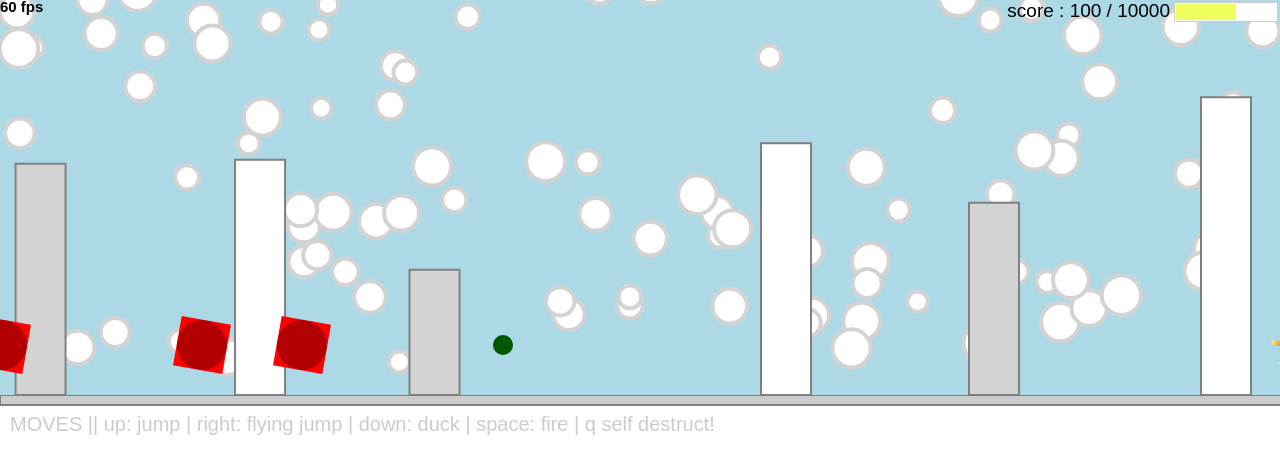
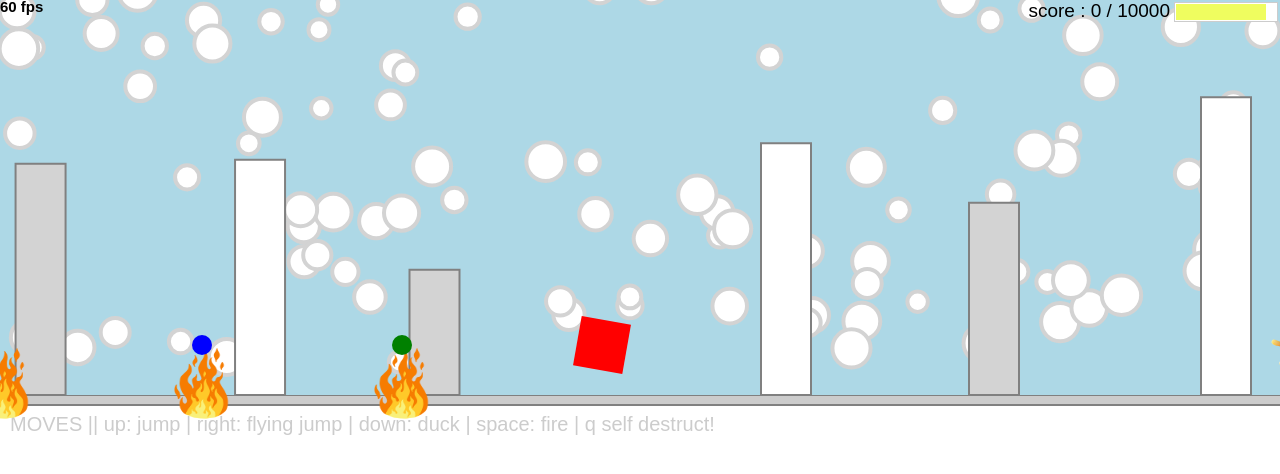
Before and after one commit to HaykTsh/HaykTsh.github.io, a website: page projects/runtime/index.html in a window 1280 px wide. Drawn offline with Linux system fonts and the light colour scheme.

Commit message:
image dump

```diff
--- a/projects/runtime/js/level01.js
+++ b/projects/runtime/js/level01.js
@@ -16,43 +16,118 @@ var level01 = function (window) {
            "number": 1,
            "speed": -3,
            "gameItems": [
-                { "type": "sawblade", "x": 400, "y": groundY },
-                { "type": "sawblade", "x": 600, "y": groundY },
-                { "type": "sawblade", "x": 800, "y": groundY },
-                { "type": "enemy", "x": 900, "y": groundY - 50},
-                { "type": "reward", "x": 500, "y": groundY - 50},
-                { "type": "health", "x": 700, "y": groundY  - 50},
-                //{ "type": "obstacle", "x": 900, "y": groundY },
+               { "type": "obstacle", "x": 1000, "y": 0 },
+               { "type": "obstacle", "x": 600, "y": 0 },
+               { "type": "obstacle", "x": 800, "y": 0 },
+               { "type": "enemy", "x": 900, "y":  50},
+               { "type": "reward", "x": 500, "y": 50},
+               { "type": "health", "x": 700, "y": 50}
            ]
        };
+
+        var obj;
+        var objX;
+        var objY;
+        var objType;
+
+       for (var i = 0; i < levelData.gameItems.length; i++) {
+
+            obj = levelData.gameItems[i];
+            objX = obj.x;
+            objY = obj.y;
+            objType = obj.type;
+
+            if (objType === 'obstacle') {
+
+                createObstacle(objX, objY);
+            }
+            else if (objType === 'enemy') {
+
+                createEnemy(objX, objY);
+            }
+            else if (objType === 'reward') {
+
+                createReward(objX, objY);
+            }
+            else{
+
+                createHealth(objX, objY);
+            }
+       }
+
        window.levelData = levelData;
        // set this to true or false depending on if you want to see hitzones
-        game.setDebugMode(true);
+       game.setDebugMode(false);
 
        // TODO 6 and on go here
        // BEGIN EDITING YOUR CODE HERE
 
-        // Saw
+       // Saw / Pitchforks / Fire
 
-        function createSawBlade(x, y) {
+       function createObstacle(x, y) {
 
            var hitZoneSize = 25;
            var damageFromObstacle = 10;
-            var sawBladeHitZone = game.createObstacle(hitZoneSize, damageFromObstacle);
+           var obstacleHitZone= game.createObstacle(hitZoneSize, damageFromObstacle);
 
-            sawBladeHitZone.x = x;
-            sawBladeHitZone.y = groundY - y;
-            game.addGameItem(sawBladeHitZone);
+           obstacleHitZone.x = x;
+           obstacleHitZone.y = groundY - y;
+           game.addGameItem(obstacleHitZone);
 
-            var obstacleImage = draw.bitmap('img/sawblade.png');
-            sawBladeHitZone.addChild(obstacleImage);
-            obstacleImage.x = -25;
-            obstacleImage.y = -25;
+           var obstacleImage;
+           if (y === 0) {
+
+                obstacleImage = draw.bitmap('img/fire.png');
+                obstacleImage.scaleX = 0.4;
+                obstacleImage.scaleY = 0.3;
+           }
+           else {
+
+                obstacleImage = draw.bitmap('img/');
            }
 
-        createSawBlade(200, 0);
-        createSawBlade(400, 100);
-        createSawBlade(500, 120);
+           obstacleHitZone.addChild(obstacleImage);
+           obstacleImage.x = -54;
+           obstacleImage.y = -50;
+       }
+
+
+       //function createSawBlade(x, y) {
+
+       //    var hitZoneSize = 25;
+       //    var damageFromObstacle = 10;
+       //    var sawBladeHitZone = game.createObstacle(hitZoneSize, damageFromObstacle);
+
+       //    sawBladeHitZone.x = x;
+       //    sawBladeHitZone.y = groundY - y;
+       //    game.addGameItem(sawBladeHitZone);
+
+       //    var obstacleImage = draw.bitmap('img/sawblade.png');
+       //    sawBladeHitZone.addChild(obstacleImage);
+       //    obstacleImage.x = -25;
+       //    obstacleImage.y = -25;
+       //}
+
+
+       //Imp
+       function createImp(x, y) {
+
+           var hitZone = 25;
+           var damage = 10;
+           var impZone = game.createObstacle(hitZone, damage);
+
+           impZone.x = x;
+           impZone.y = groundY - y;
+           game.addGameItem(impZone);
+
+           var impImage = draw.bitmap('img/sawblade.png');
+           impZone.addChild(impImage);
+           impImage.x = -25;
+           impImage.y = -25;
+       }
+
+
+       //createSawBlade(500, 120);
 
 
        // Enemy
@@ -90,9 +165,6 @@ var level01 = function (window) {
            }
        }
 
-        createEnemy(300, 50);
-        createEnemy(600, 50);
-        createEnemy(500, 50);
 
        //Score Reward
 
@@ -123,7 +195,6 @@ var level01 = function (window) {
            };
        }
 
-        createReward(400, 50);
 
        //Health
 
@@ -152,7 +223,6 @@ var level01 = function (window) {
            };
        }
 
-        createHealth(800, 50);
 
        // DO NOT EDIT CODE BELOW HERE
    }
```
Also changed, not shown: portfolio.html (+1 -0 lines), projects/runtime/img/Baron.png (added), projects/runtime/img/Caco.png (added), projects/runtime/img/Health.png (added), projects/runtime/img/Imp.png (added), projects/runtime/img/Pain.png (added), projects/runtime/img/Pinky.png (added), projects/runtime/img/Rev.png (added), projects/runtime/img/Reward.png (added), projects/runtime/img/Soul.png (added), projects/runtime/img/Zombie.png (added), projects/runtime/img/fire.png (added). Lines whose indentation alone changed are shown as unchanged.
